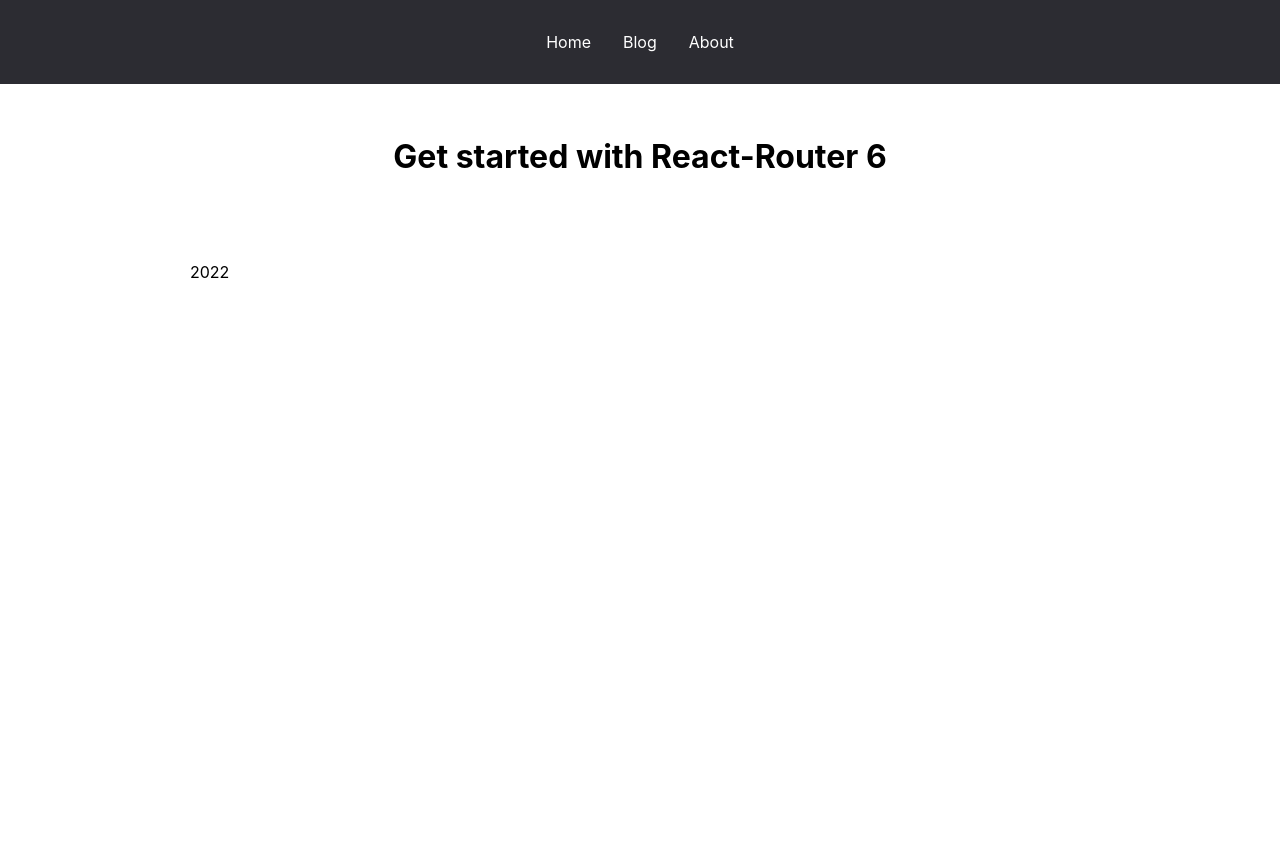
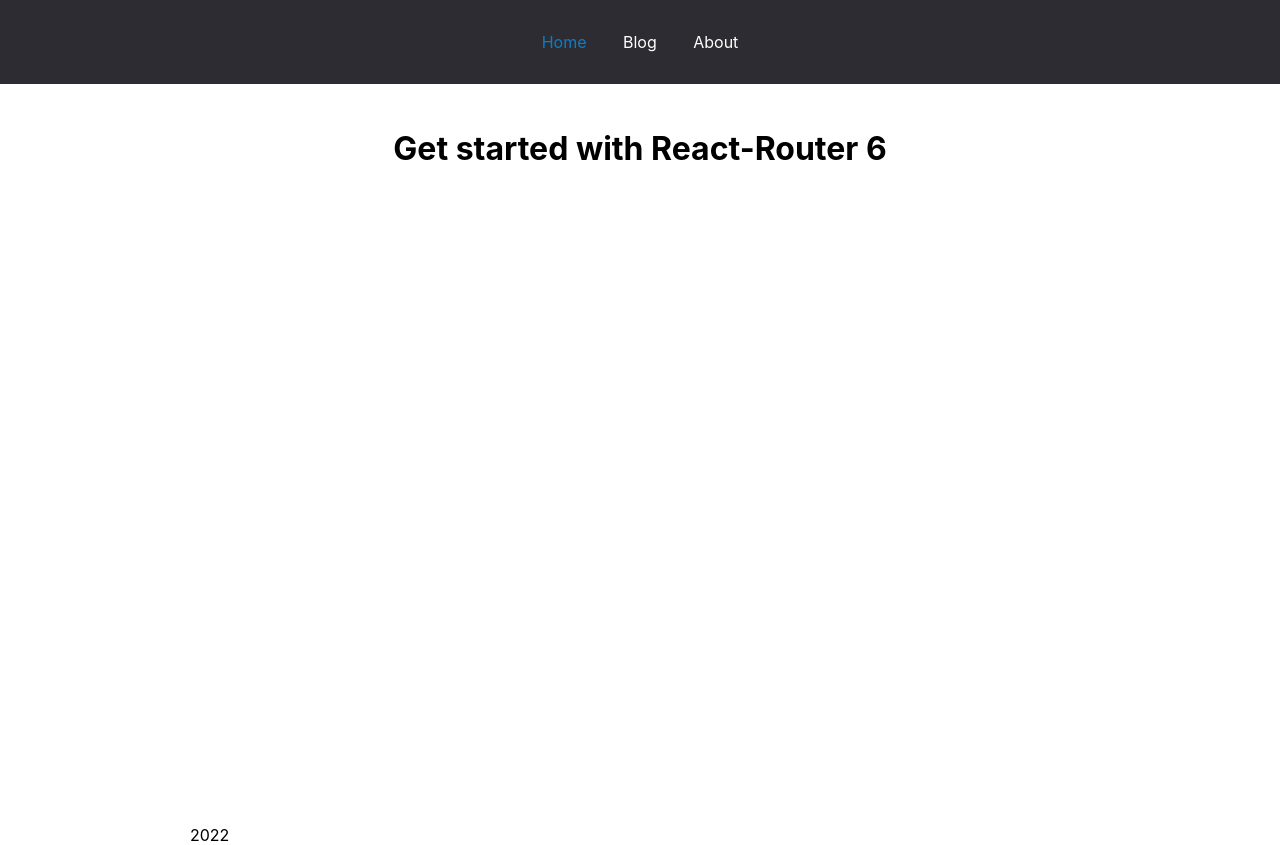
Before and after one commit to AleksandrErmolov/react-routing-version6, a React (Create React App) app: page / in a window 1280 px wide. Before the commit the page ends 800 px from the top, so only its background shows below. Built offline with nearby package versions, Linux system fonts and the light colour scheme.

Commit message:
add customlink

```diff
--- a/src/App.jsx
+++ b/src/App.jsx
@@ -1,4 +1,4 @@
-import { Link, Route, Routes } from 'react-router-dom';
+import { Route, Routes } from 'react-router-dom';
 import Layout from './components/Layout';
 import AboutPage from './pages/AboutPage';
 import BloggPage from './pages/BloggPage';
--- /dev/null
+++ b/src/components/CustomLink.jsx
@@ -0,0 +1,17 @@
+import React from 'react'
+import { Link, useMatch } from 'react-router-dom'
+
+export default function CustomLink({ children, to, ...props }) {
+
+    const match = useMatch(to);
+    console.log(match)
+
+    return (
+        <Link
+            to={to}
+            style={{ color: match ? 'var(--color-active)' : 'white' }}
+            {...props}>
+            {children}
+        </Link>
+    )
+}
--- a/src/components/Layout.jsx
+++ b/src/components/Layout.jsx
@@ -1,13 +1,15 @@
 import React from 'react'
-import { Link, Outlet } from 'react-router-dom'
+import {  Outlet } from 'react-router-dom'
+import CustomLink from './CustomLink'
+
 
 export default function Layout() {
     return (
         <div>
             <header>
-                <Link to="/">Home</Link>
-                <Link to="/posts">Blog</Link>
-                <Link to="/about">About</Link>
+                <CustomLink to="/"> Home </CustomLink>
+                <CustomLink to="/posts"> Blog  </CustomLink>
+                <CustomLink to="/about"> About </CustomLink>
             </header>
 
             <main className='container'>
--- a/src/index.css
+++ b/src/index.css
@@ -1,6 +1,7 @@
 :root {
   --color-bg: #2C2C32;
   --color-bg-hover: #0f7dc6;
+  --color-active: #0f7dc6;
 }
 
 body {
@@ -32,6 +33,22 @@
 
 .container {
   max-width: 900px;
-    padding: 2rem 0;
+  padding-left: 2rem;
+  padding-right: 2rem;
   margin: 0 auto;
 }
+
+main {
+  min-height: calc(100vh - 85px - 22px);
+  padding-top: 1.5rem;
+  padding-bottom: 1.5rem;
+}
+
+.active-link {
+  color: var(--color-active);
+  cursor: default;
+}
+
+.white {
+  color:white;
+}
```
Lines whose indentation alone changed are shown as unchanged.
